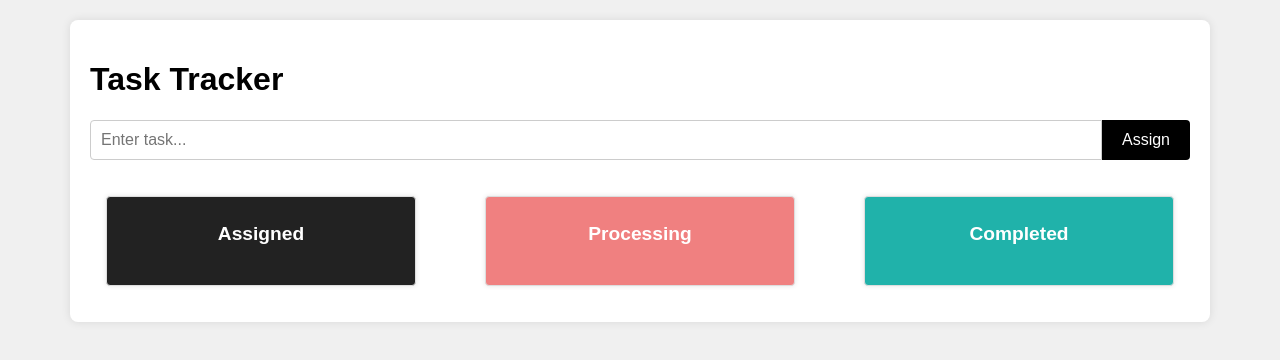
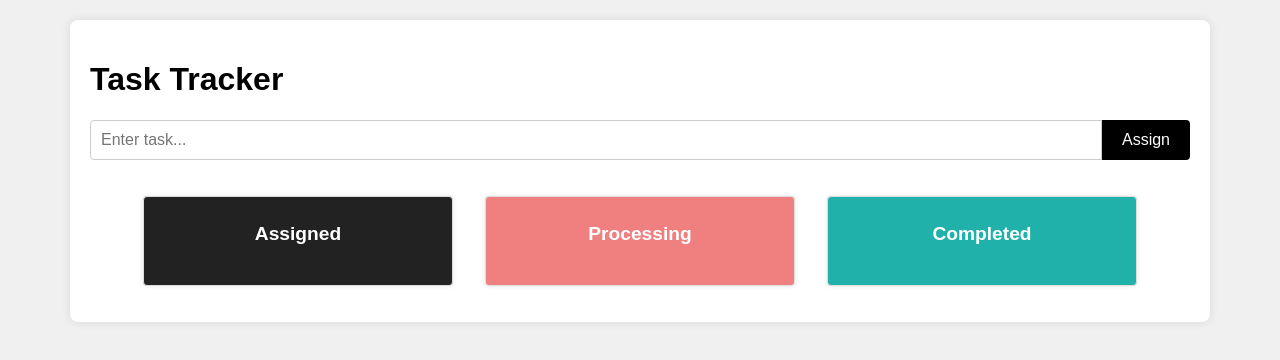
Before and after one commit to dsurajit93/small-apps, a plain HTML site: page draganddrop/task-tracker.html in a window 1280 px wide. Drawn offline with Linux system fonts and the light colour scheme.

Commit message:
Responsive design for task tracker

```diff
--- a/draganddrop/css/style.css
+++ b/draganddrop/css/style.css
@@ -46,8 +46,7 @@ button {
 
 .status {
     display: flex;
-    justify-content: space-between;
-    align-items: center;
+    justify-content: center;
     flex-wrap: wrap;
 }
 
```
